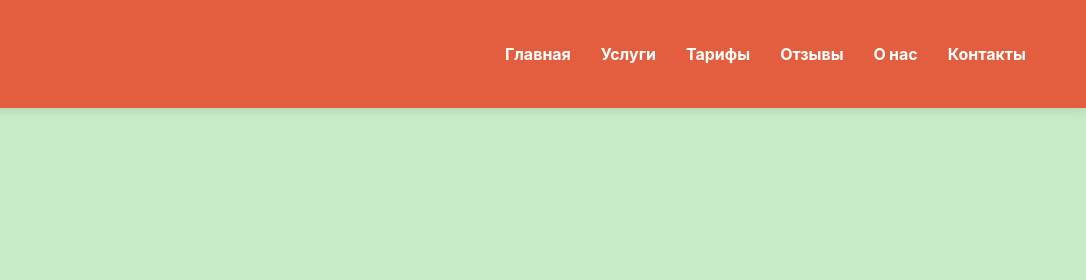
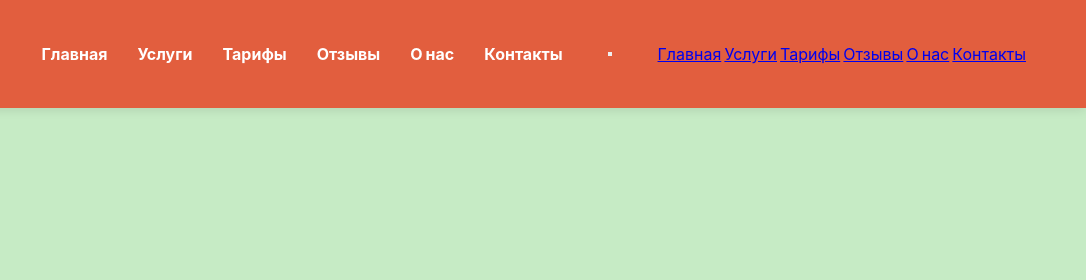
Before and after one commit to TheKilloboy/Govnovoz-site, a plain HTML site: page pricing.html in a window 1280 px wide. Shown: the top 280 px of the page, 194-1280 px from the left. Drawn offline with Linux system fonts and the light colour scheme.

Commit message:
Update pricing.html

```diff
--- a/pricing.html
+++ b/pricing.html
@@ -18,6 +18,19 @@
                 <a href="about.html">О нас</a>
                 <a href="contacts.html">Контакты</a>
             </nav>
+            <button class="hamburger-menu">
+                <span class="hamburger-line"></span>
+                <span class="hamburger-line"></span>
+                <span class="hamburger-line"></span>
+            </button>
+            <div class="mobile-nav">
+                <a href="index.html">Главная</a>
+                <a href="services.html">Услуги</a>
+                <a href="pricing.html">Тарифы</a>
+                <a href="reviews.html">Отзывы</a>
+                <a href="about.html">О нас</a>
+                <a href="contacts.html">Контакты</a>
+            </div>
         </div>
     </header>
 
```
